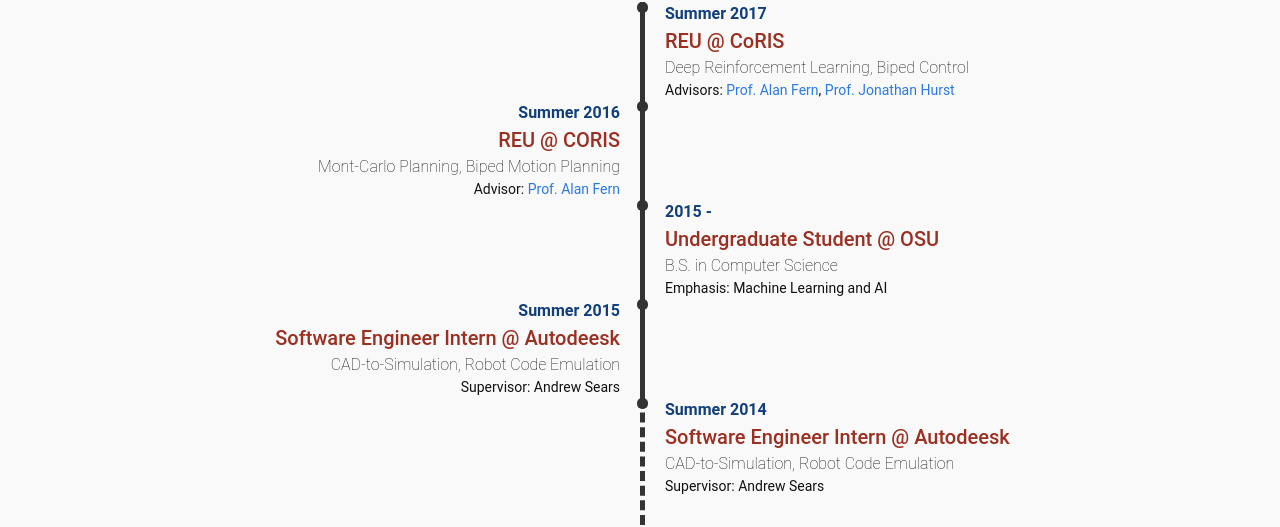
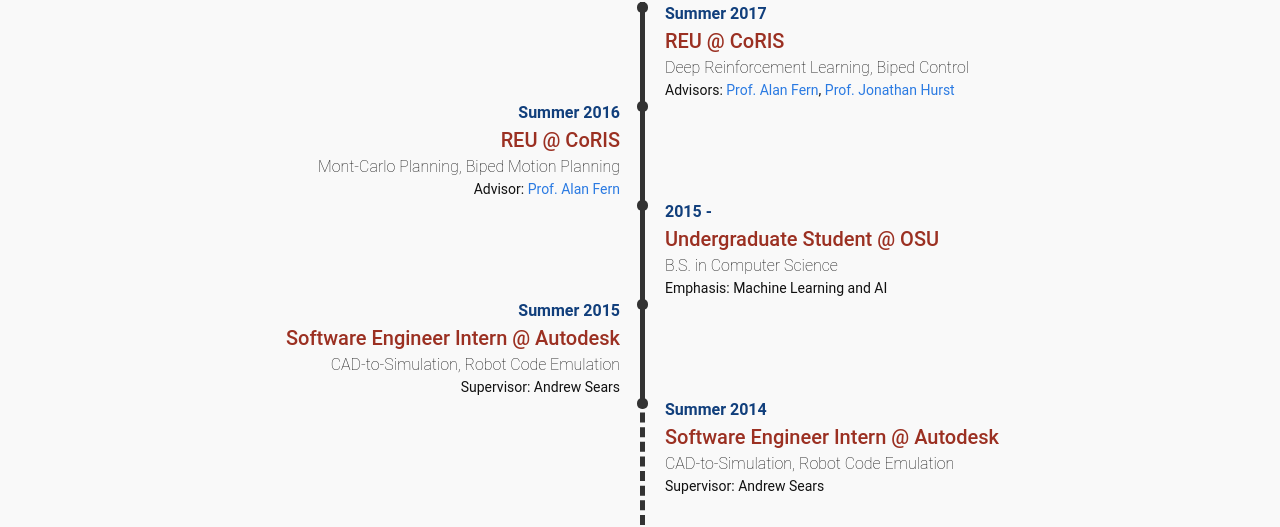
Before and after one commit to p-morais/p-morais.github.io, a Jekyll site: the page built from timeline.html, in a window 1280 px wide. Shown: the part 178-705 px from the top of the page. Built offline with Jekyll 4.4.1, drawn with Linux system fonts in a browser that asks for light colours.

Commit message:
fix typos

```diff
--- a/_data/experiences.yml
+++ b/_data/experiences.yml
@@ -7,7 +7,7 @@
   brief: true
 
 - date:  "Summer 2016 "
-  title: "REU @ CORIS"
+  title: "REU @ CoRIS"
   desc:  "Mont-Carlo Planning, Biped Motion Planning"
   host:
     name:  "<a href='http://web.engr.oregonstate.edu/~afern/'>Prof. Alan Fern</a>"
@@ -23,7 +23,7 @@
   brief: true
 
 - date:  "Summer 2015"
-  title: "Software Engineer Intern @ Autodeesk"
+  title: "Software Engineer Intern @ Autodesk"
   desc:  "CAD-to-Simulation, Robot Code Emulation"
   host:
     name: "Andrew Sears"
@@ -31,7 +31,7 @@
   brief: true
 
 - date:  "Summer 2014"
-  title: "Software Engineer Intern @ Autodeesk"
+  title: "Software Engineer Intern @ Autodesk"
   desc:  "CAD-to-Simulation, Robot Code Emulation"
   host:
     name: "Andrew Sears"
```
